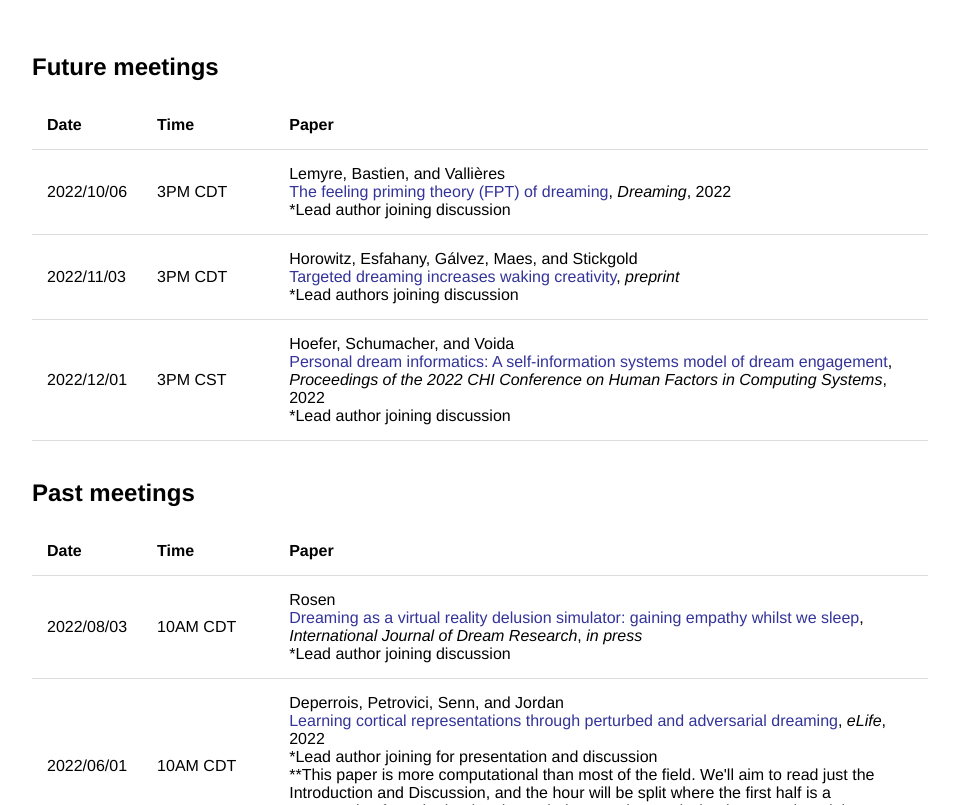
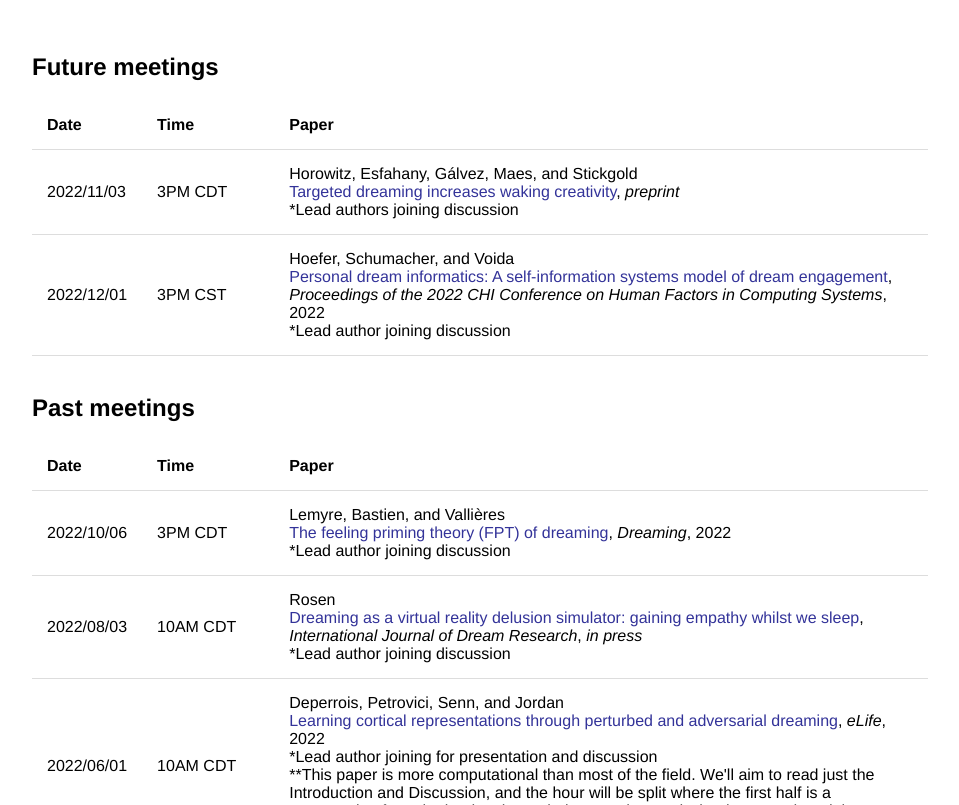
Before and after one commit to remrama/remrama.github.io, a Jekyll site: the page built from drrc/index.html, in a window 1280 px wide and 900 px high, scrolled down 521 px, cut to the strip 95-900 px from the top of the window. Shown: the whole strip, without its empty margins (160-1119 px from the left). Built offline with Jekyll 4.4.1, drawn with Linux system fonts in a browser that asks for light colours; some of the changed lines change nothing that is shown.

Commit message:
Update index.html

```diff
--- a/drrc/index.html
+++ b/drrc/index.html
@@ -37,11 +37,6 @@ title: DRRC
             <th>Paper</th>
         </tr>
         <tr>
-            <td>2022/10/06</td>
-            <td>3PM CDT</td>
-            <td>Lemyre, Bastien, and Vallières<br><a href="https://doi.org/10.1037/drm0000202">The feeling priming theory (FPT) of dreaming</a>, <i>Dreaming</i>, 2022<br>*Lead author joining discussion</td>
-        </tr>
-        <tr>
             <td>2022/11/03</td>
             <td>3PM CDT</td>
             <td>Horowitz, Esfahany, Gálvez, Maes, and Stickgold<br><a href="https://drive.google.com/file/d/1Tb9NWBj5SeNlCMoF0mPUAJyhVtMqtzvY/view">Targeted dreaming increases waking creativity</a>, <i>preprint</i><br>*Lead authors joining discussion</td>
@@ -66,6 +61,11 @@ title: DRRC
             <th>Date</th>
             <th>Time</th>
             <th>Paper</th>
+        </tr>
+        <tr>
+            <td>2022/10/06</td>
+            <td>3PM CDT</td>
+            <td>Lemyre, Bastien, and Vallières<br><a href="https://doi.org/10.1037/drm0000202">The feeling priming theory (FPT) of dreaming</a>, <i>Dreaming</i>, 2022<br>*Lead author joining discussion</td>
         </tr>
         <tr>
             <td>2022/08/03</td>
```
